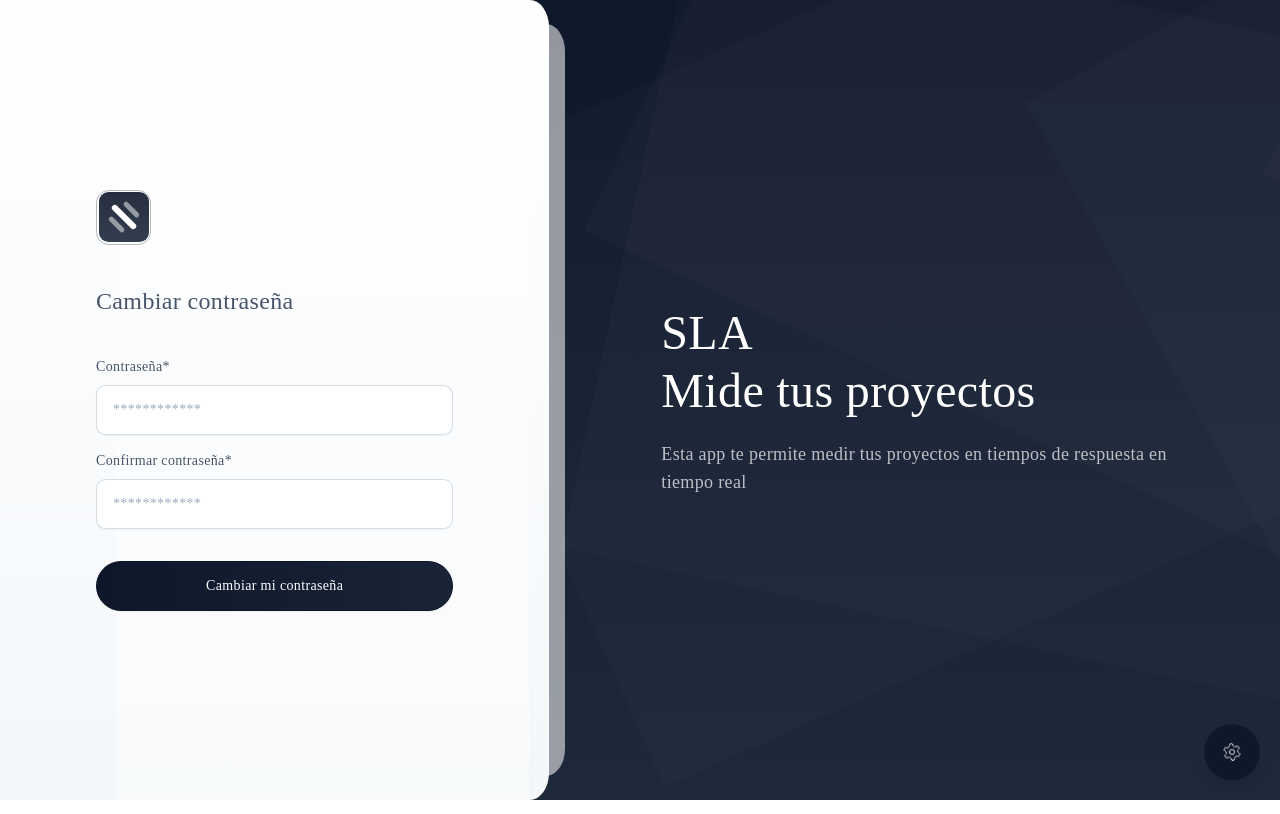
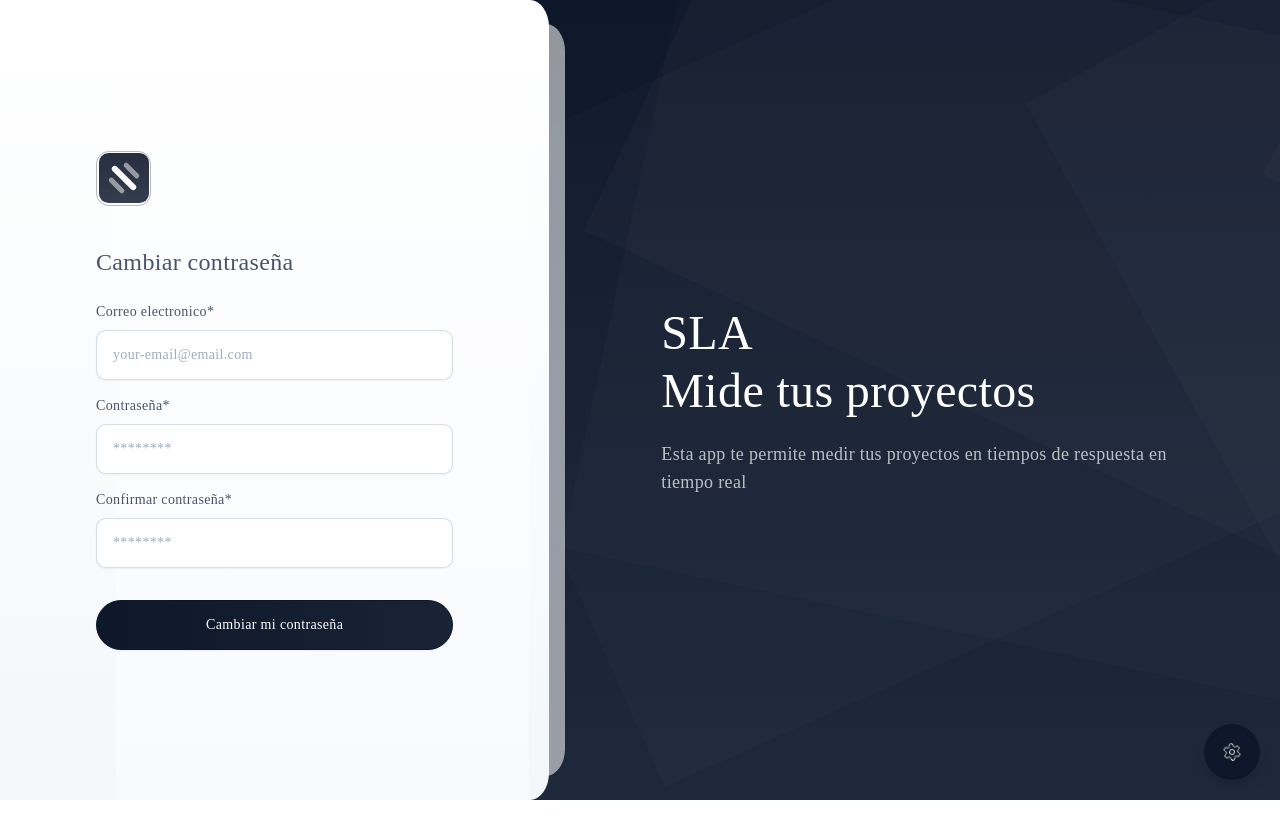
Before and after one commit to mrebolledo/print3d-web, a React (Vite) app: page /reset-password in a window 1280 px wide. Built offline with nearby package versions, Linux system fonts and the light colour scheme; a web font is replaced by a local one.

Commit message:
reset password completed!

```diff
--- a/src/locales/es/authentication.json
+++ b/src/locales/es/authentication.json
@@ -27,5 +27,6 @@
   "email-valid" : "Debe ser un correo electronico valido",
   "password-required": "La contraseña es requerida",
   "email-sent" : "Correo enviado",
-  "forgot-password-email-sent" : "Se ha enviado un correo con instrucciones para que resetee su contraseña."
+  "forgot-password-email-sent" : "Se ha enviado un correo con instrucciones para que resetee su contraseña.",
+  "password-reset-successful" : "Se ha cambiado la contraseña correctamente."
 }
--- a/src/pages/User/Auth/ResetPassword/index.tsx
+++ b/src/pages/User/Auth/ResetPassword/index.tsx
@@ -1,38 +1,121 @@
-import {useTranslation} from "react-i18next";
-import Alert from "@/components/Base/Alert";
-import Lucide from "@/components/Base/Lucide";
-import {FormCheck, FormInput, FormLabel} from "@/components/Base/Form";
+import {FormInput, FormLabel} from "@/components/Base/Form";
 import Button from "@/components/Base/Button";
+import {useResetPasswordService} from "@/pages/User/Auth/ResetPassword/useResetPasswordService";
+import ErrorAlert from "@/components/Forms/ErrorAlert";
+import SuccessAlert from "@/components/Forms/SuccessAlert";
+import clsx from "clsx";
+import SubmitButton from "@/components/SubmitButton";
 
 function Main() {
-    const {t} = useTranslation("authentication");
+    const {
+        t,
+        errorAlert,
+        successAlert,
+        register,
+        errors,
+        loading,
+        onSubmit,
+        reminderStatus,
+        handleNavigate
+    } = useResetPasswordService();
     return (
         <>
             <div className="text-2xl font-medium">{t("reset-password")}</div>
+            <ErrorAlert data={errorAlert}/>
+            <SuccessAlert data={successAlert}/>
+            {!reminderStatus ?
+                <>
+                    <form className={"validate-form"} onSubmit={onSubmit}>
                         <div className="mt-6">
-                <FormLabel className="mt-4">{t("password")}*</FormLabel>
+                            <FormLabel
+                                htmlFor="email"
+                            >{t('email')}*</FormLabel>
                             <FormInput
+                                {...register('email')}
+                                type="text"
+                                name={'email'}
+                                id={'email'}
+                                placeholder="your-email@email.com"
+                                autoComplete={'email'}
+                                className={clsx({
+                                    "block px-4 py-3.5 rounded-[0.6rem] border-slate-300/80": true,
+                                    "border-danger": errors.email
+                                })}
+                            />
+                            {errors.email && (
+                                <div className="mt-2 text-danger">
+                                    {
+                                        typeof errors.email.message === "string" &&
+                                        t(errors.email.message)
+                                    }
+                                </div>
+                            )}
+                            <FormLabel
+                                className={"mt-4"}
+                                htmlFor="password"
+                            >{t('password')}*</FormLabel>
+                            <FormInput
+                                {...register('password')}
                                 type="password"
-                    className="block px-4 py-3.5 rounded-[0.6rem] border-slate-300/80"
-                    placeholder="************"
+                                name={'password'}
+                                id={'password'}
+                                placeholder="********"
+                                autoComplete={'current-password'}
+                                className={clsx({
+                                    "block px-4 py-3.5 rounded-[0.6rem] border-slate-300/80": true,
+                                    "border-danger": errors.password
+                                })}
                             />
-                <FormLabel className="mt-4">{t("password-confirmation")}*</FormLabel>
+                            {errors.password && (
+                                <div className="mt-2 text-danger">
+                                    {
+                                        typeof errors.password.message === "string" &&
+                                        t(errors.password.message)
+                                    }
+                                </div>
+                            )}
+                            <FormLabel
+                                className={"mt-4"}
+                                htmlFor="passwordConfirmation"
+                            >{t('password-confirmation')}*</FormLabel>
                             <FormInput
+                                {...register('passwordConfirmation')}
                                 type="password"
-                    className="block px-4 py-3.5 rounded-[0.6rem] border-slate-300/80"
-                    placeholder="************"
+                                name={'passwordConfirmation'}
+                                id={'passwordConfirmation'}
+                                placeholder="********"
+                                autoComplete={'current-password'}
+                                className={clsx({
+                                    "block px-4 py-3.5 rounded-[0.6rem] border-slate-300/80": true,
+                                    "border-danger": errors.passwordConfirmation
+                                })}
                             />
+                            {errors.passwordConfirmation && (
+                                <div className="mt-2 text-danger">
+                                    {
+                                        typeof errors.passwordConfirmation.message === "string" &&
+                                        t(errors.passwordConfirmation.message)
+                                    }
+                                </div>
+                            )}
                             <div className="mt-5 text-center xl:mt-8 xl:text-left">
+                                <SubmitButton loading={loading} text={t('reset-my-password')}/>
+
+                            </div>
+                        </div>
+                    </form>
+                </>
+                :
                 <Button
                     variant="primary"
                     rounded
+                    onClick={handleNavigate}
+                    type={"button"}
                     className="bg-gradient-to-r from-theme-1/70 to-theme-2/70 w-full py-3.5 xl:mr-3"
                 >
-                        {t('reset-my-password')}
+                    {t('back-to-login')}
                 </Button>
-
-                </div>
-            </div>
+            }
         </>
     );
 }
--- /dev/null
+++ b/src/pages/User/Auth/ResetPassword/useResetPasswordService.ts
@@ -0,0 +1,124 @@
+import * as yup from "yup";
+import {useTranslation} from "react-i18next";
+import {useApp} from "@/contexts/AppContext";
+import {useErrorAlert} from "@/components/Forms/ErrorAlert/useErrorAlert";
+import {useSuccessAlert} from "@/components/Forms/SuccessAlert/useSuccessAlert";
+import {ChangeEvent, useState} from "react";
+import {useForm} from "react-hook-form";
+import {yupResolver} from "@hookform/resolvers/yup";
+import {resetPasswordAPI} from "@/services/Auth/userAPI";
+import {useLocation, useNavigate} from "react-router-dom";
+
+export const useResetPasswordService = () => {
+    const {t} = useTranslation("authentication");
+    const {showToast} = useApp();
+    const location = useLocation();
+    const urlParams = new URLSearchParams(location.search);
+
+    const token = urlParams.get("token") ?? '';
+
+    const navigate = useNavigate();
+    const [reminderStatus, setReminderStatus] = useState<boolean>(false);
+    const {
+        errorAlert,
+        clearErrorAlert,
+        showErrorAlert
+    } = useErrorAlert();
+
+    const {
+        successAlert,
+        clearSuccessAlert,
+        showSuccessAlert
+    } = useSuccessAlert();
+
+    const [loading, setLoading] = useState<boolean>(false);
+
+    const schema = yup.object({
+        email : yup.string().required("email-required").email("email-valid"),
+        password : yup.string().required("password-required").min(6),
+        passwordConfirmation : yup.string()
+            .test('passwords-match', 'passwords-must-match', function (value) {
+                return this.parent.password === value;
+            }),
+    }).required();
+
+    const handlePasswordReset = async (formData : ResetPasswordData) => {
+        clearSuccessAlert();
+        clearErrorAlert();
+        if (formData.token === '') {
+            showToast({
+                type: "error",
+                title : t("missing-token")
+            })
+            showErrorAlert(t("missing-token-in-request"));
+        } else {
+            await resetPasswordAPI(formData).then(() => {
+                showToast({
+                    type: "success",
+                    title : t('password-reset-successful')
+                })
+                showSuccessAlert(t("password-reset-successful"))
+            }).catch(err => {
+                showToast({
+                    type: "error",
+                    title : t("complete-form")
+                })
+                showErrorAlert(t(err.response.data.message));
+            });
+        }
+    }
+
+    const onSubmit = async (event : ChangeEvent<HTMLFormElement>) => {
+        event.preventDefault();
+        const result = await trigger();
+
+        if (!loading) {
+            setLoading(true);
+            if (!result) {
+                showToast({
+                    type: "error",
+                    title : t("complete-form")
+                })
+            } else {
+                const formData : ResetPasswordData = {
+                    email : event.target.email.value,
+                    password : event.target.password.value,
+                    password_confirmation : event.target.password.value,
+                    token : token
+                }
+                await handlePasswordReset(formData).then(() => {
+                    setLoading(false);
+                    setReminderStatus(true);
+                })
+            }
+        }
+    }
+
+    const {
+        register,
+        trigger,
+        formState : {errors},
+    } = useForm({
+        mode : "onChange",
+        resolver : yupResolver(schema),
+        defaultValues: {
+            email : ''
+        }
+    });
+
+    const handleNavigate = () => {
+        navigate("/login", {replace : true});
+    }
+
+    return {
+        t,
+        errorAlert,
+        successAlert,
+        register,
+        errors,
+        loading,
+        onSubmit,
+        reminderStatus,
+        handleNavigate
+    };
+}
--- a/src/services/Auth/userAPI.ts
+++ b/src/services/Auth/userAPI.ts
@@ -38,3 +38,12 @@ export const forgotPasswordAPI = async (email : string) => {
         return Promise.reject(err);
     }
 }
+
+export const resetPasswordAPI = async (data : ResetPasswordData) => {
+    try {
+        const response = await api.post<CommonResponse>("/reset-password", data);
+        return response.data;
+    } catch (err) {
+        return Promise.reject(err);
+    }
+}
--- a/src/types/contexts/auth-context.d.ts
+++ b/src/types/contexts/auth-context.d.ts
@@ -35,3 +35,10 @@ type LoginResponse = {
     access_token : string,
     refresh_token: string
 }
+
+type ResetPasswordData = {
+    email : string;
+    password: string;
+    password_confirmation: string;
+    token : string
+}
```
Also changed, not shown: src/pages/User/Auth/ForgotPassword/useForgotPasswordService.ts (+3 -5 lines). Lines whose indentation alone changed are shown as unchanged.
